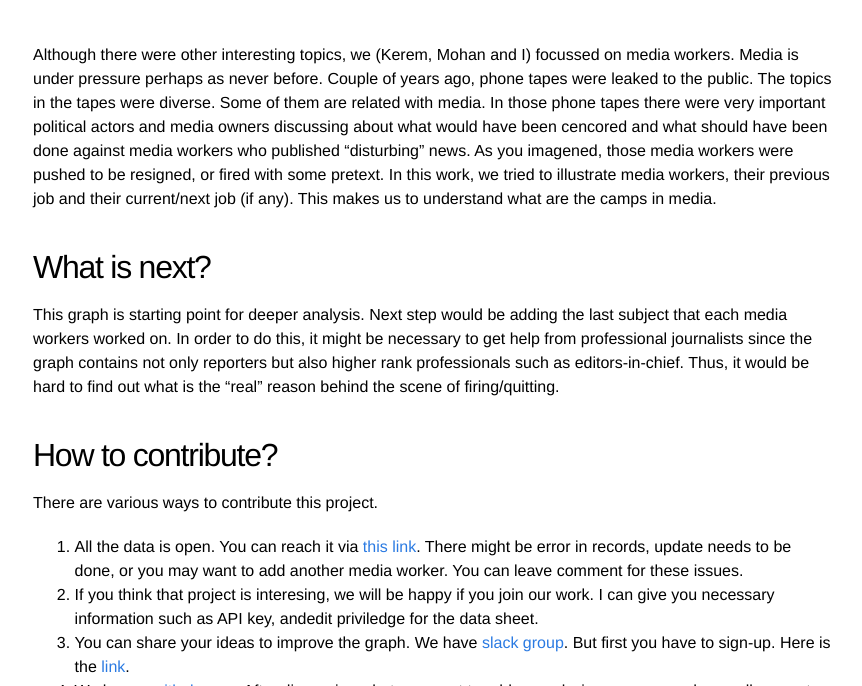
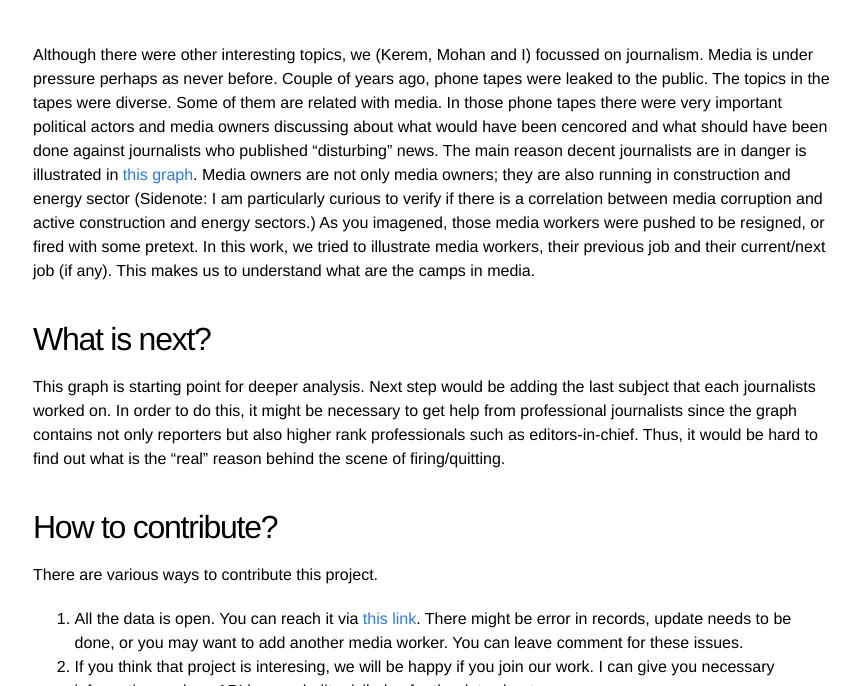
Before and after one commit to osmanbaskaya/osmanbaskaya.github.io, a Jekyll site: the page built from _posts/2016-01-12-Media-Workers.markdown, in a window 1280 px wide and 900 px high, scrolled down 1186 px, cut to the strip 214-900 px from the top of the window. Shown: the whole strip, without its empty margins (207-1069 px from the left). Built offline with Jekyll 4.4.1, drawn with Linux system fonts in a browser that asks for light colours; Markdown is read by kramdown in place of the engine named in the settings; comment, search, counter and statistics services are not loaded; some of the changed text lies outside the part shown.

Commit message:
changed again

```diff
--- a/_posts/2016-01-12-Media-Workers.markdown
+++ b/_posts/2016-01-12-Media-Workers.markdown
@@ -1,8 +1,8 @@
 ---
 layout: post
 comments: true
-title:  "Media Workers and Resigning/Firing Graph"
-excerpt: In this work, we created a graph using Graph Commons in order to visualize job status of media workers. Current state of free speech for media in Turkey is quite problematic. A lot of media workers are pushing to quit from their job or fired because of their recent works.
+title:  "Journalists Resigning/Firing Graph"
+excerpt: In this work, we created a graph using Graph Commons in order to visualize job status of journalists. Current state of free speech for media in Turkey is quite problematic. A lot of media workers are pushing to quit from their job or fired because of their recent works.
 ---
 
 ## Media as a Puppet
@@ -19,11 +19,11 @@
 
 <iframe src="https://graphcommons.com/graphs/eeca1241-1a2c-4c6e-88a3-b52999645284/embed?auto=false" frameborder="0" style="overflow:hidden;width:840px;min-width:600px;border:1px solid #DDDDDD;;height:560px;min-height:400px;" width="840" height="560" allowfullscreen></iframe>
 
-Although there were other interesting topics, we (Kerem, Mohan and I) focussed on media workers. Media is under pressure perhaps as never before. Couple of years ago, phone tapes were leaked to the public. The topics in the tapes were diverse. Some of them are related with media. In those phone tapes there were very important political actors and media owners discussing about what would have been cencored and what should have been done against media workers who published "disturbing" news. As you imagened, those media workers were pushed to be resigned, or fired with some pretext. In this work, we tried to illustrate media workers, their previous job and their current/next job (if any). This makes us to understand what are the camps in media.
+Although there were other interesting topics, we (Kerem, Mohan and I) focussed on journalism. Media is under pressure perhaps as never before. Couple of years ago, phone tapes were leaked to the public. The topics in the tapes were diverse. Some of them are related with media. In those phone tapes there were very important political actors and media owners discussing about what would have been cencored and what should have been done against journalists who published "disturbing" news. The main reason decent journalists are in danger is illustrated in [this graph](http://mulksuzlestirme.org/turkey-media-ownership-network/). Media owners are not only media owners; they are also running in construction and energy sector (Sidenote: I am particularly curious to verify if there is a correlation between media corruption and active construction and energy sectors.) As you imagened, those media workers were pushed to be resigned, or fired with some pretext. In this work, we tried to illustrate media workers, their previous job and their current/next job (if any). This makes us to understand what are the camps in media.
 
 ## What is next?
 
-This graph is starting point for deeper analysis. Next step would be adding the last subject that each media workers worked on. In order to do this, it might be necessary to get help from professional journalists since the graph contains not only reporters but also higher rank professionals such as editors-in-chief. Thus, it would be hard to find out what is the "real" reason behind the scene of firing/quitting.
+This graph is starting point for deeper analysis. Next step would be adding the last subject that each journalists worked on. In order to do this, it might be necessary to get help from professional journalists since the graph contains not only reporters but also higher rank professionals such as editors-in-chief. Thus, it would be hard to find out what is the "real" reason behind the scene of firing/quitting.
 
 
 ## How to contribute?
```
